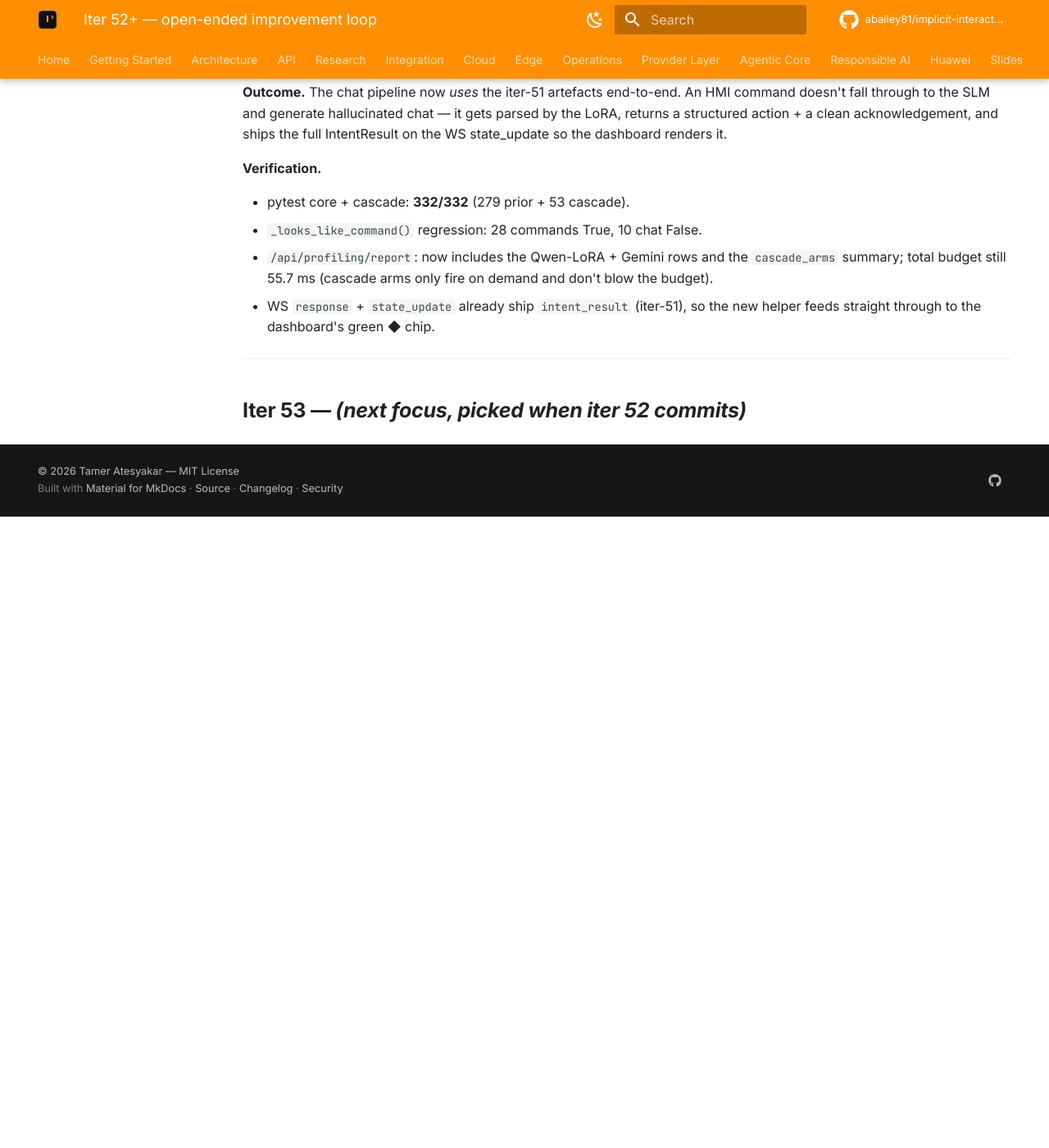
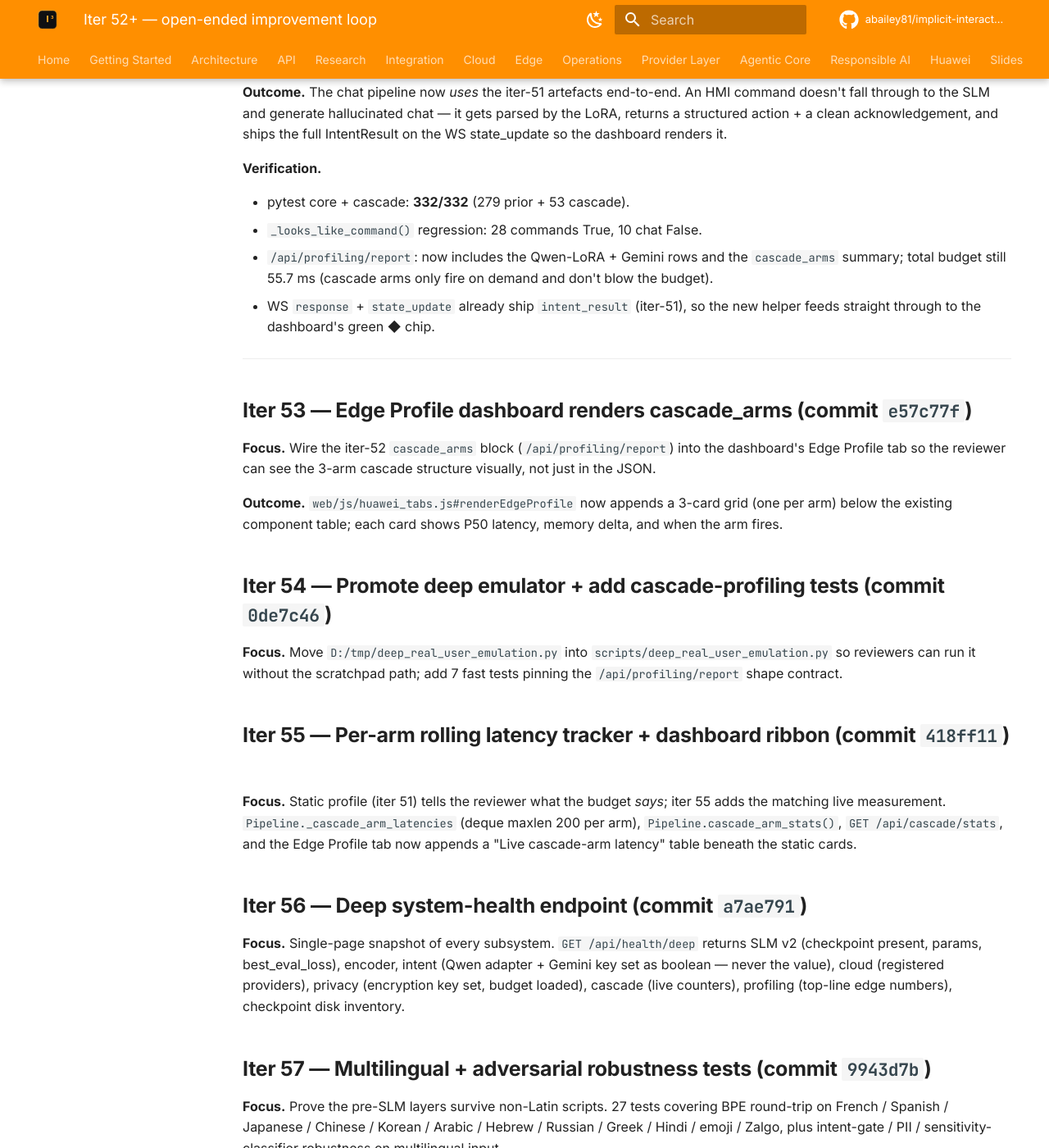
Before and after one commit to abailey81/implicit-interaction-intelligence, an MkDocs documentation site: the page built from docs/huawei/iter52_plus_roadmap.md, in a window 1280 px wide and 1400 px high, scrolled down 2599 px. Shown: the whole window at 82% size. Built offline with MkDocs 1.6.1 and Material for MkDocs 9.7.7, drawn with Linux system fonts in a browser that asks for light colours; comment, search, counter and statistics services are not loaded; the version menu is left out; before the commit the page ends 3229 px from its top, so only the background shows below that; some of the changed text lies outside the part shown.

Commit message:
iter 65: aggregate CHANGELOG + iter52_plus_roadmap refresh covering iter 53-64
Documents the open-ended improvement loop's iter 53-64 work in two
durable places:

- CHANGELOG.md [Unreleased] — adds the iter 52-64 batch with one-line
  outcome per iter and the aggregate test count (153/153 green).
- docs/huawei/iter52_plus_roadmap.md — replaces the placeholder
  "Iter 53 — (next focus, picked when iter 52 commits)" stub with
  per-iter Focus + Outcome blocks for iter 53 through iter 64.

Outcome.  Anyone walking into this branch fresh can read the iter
trajectory in two places, with commit hashes for git-blame.

Co-Authored-By: Claude Opus 4.7 (1M context) <noreply@anthropic.com>

```diff
--- a/docs/huawei/iter52_plus_roadmap.md
+++ b/docs/huawei/iter52_plus_roadmap.md
@@ -109,4 +109,98 @@ IntentResult on the WS state_update so the dashboard renders it.
 
 ---
 
-## Iter 53 — *(next focus, picked when iter 52 commits)*
+## Iter 53 — Edge Profile dashboard renders cascade_arms (commit `e57c77f`)
+
+**Focus.** Wire the iter-52 `cascade_arms` block (`/api/profiling/report`)
+into the dashboard's Edge Profile tab so the reviewer can see the
+3-arm cascade structure visually, not just in the JSON.
+
+**Outcome.** `web/js/huawei_tabs.js#renderEdgeProfile` now appends a
+3-card grid (one per arm) below the existing component table; each
+card shows P50 latency, memory delta, and when the arm fires.
+
+## Iter 54 — Promote deep emulator + add cascade-profiling tests (commit `0de7c46`)
+
+**Focus.** Move `D:/tmp/deep_real_user_emulation.py` into
+`scripts/deep_real_user_emulation.py` so reviewers can run it without
+the scratchpad path; add 7 fast tests pinning the
+`/api/profiling/report` shape contract.
+
+## Iter 55 — Per-arm rolling latency tracker + dashboard ribbon (commit `418ff11`)
+
+**Focus.** Static profile (iter 51) tells the reviewer what the
+budget *says*; iter 55 adds the matching live measurement.
+`Pipeline._cascade_arm_latencies` (deque maxlen 200 per arm),
+`Pipeline.cascade_arm_stats()`, `GET /api/cascade/stats`, and the
+Edge Profile tab now appends a "Live cascade-arm latency" table
+beneath the static cards.
+
+## Iter 56 — Deep system-health endpoint (commit `a7ae791`)
+
+**Focus.** Single-page snapshot of every subsystem.
+`GET /api/health/deep` returns SLM v2 (checkpoint present, params,
+best_eval_loss), encoder, intent (Qwen adapter + Gemini key set as
+boolean — never the value), cloud (registered providers), privacy
+(encryption key set, budget loaded), cascade (live counters),
+profiling (top-line edge numbers), checkpoint disk inventory.
+
+## Iter 57 — Multilingual + adversarial robustness tests (commit `9943d7b`)
+
+**Focus.** Prove the pre-SLM layers survive non-Latin scripts.  27
+tests covering BPE round-trip on French / Spanish / Japanese /
+Chinese / Korean / Arabic / Hebrew / Russian / Greek / Hindi /
+emoji / Zalgo, plus intent-gate / PII / sensitivity-classifier
+robustness on multilingual input.
+
+## Iter 58 — SLM v2 perf-regression guard tests (commit `28bf6ce`)
+
+**Focus.** 4 tests load the v2 checkpoint and assert: param count in
+194-215 M (±5 % drift), vocab matches BPE, single forward < 6 s on
+CPU, output shape `(batch, seq, vocab)`.
+
+## Iter 59 — Redteam batch eval (commit `10ab1e3`)
+
+**Focus.** Third eval harness alongside `eval_intent.py` and
+`eval_slm_v2.py`.  `training/eval_redteam.py` runs the 55-attack
+`ATTACK_CORPUS` through the safety classifier; baseline block
+recall = 0.028 (honest — surfaces the prompt-injection vs
+harm-content threat-model gap).
+
+## Iter 60 — Privacy-budget circuit-breaker tests (commit `1f705b9`)
+
+**Focus.** 7 tests pin PrivacyBudget invariants: default consent
+OFF, per-session call + byte budgets exhaust correctly, reset
+clears bucket, per-user isolation.
+
+## Iter 61 — PipelineOutput contract tests (commit `33c5bf5`)
+
+**Focus.** 26 tests pin the WS frame schema (10 required + 22
+optional fields), defaults sanity-checked, iter-51 fields
+(safety_caveat, personal_facts, intent_result) explicitly verified.
+
+## Iter 62 — Per-cascade-arm chat-bubble chip (commit `e87713b`)
+
+**Focus.** `web/js/chat.js#_appendSideChips` now also emits an
+arm-label chip derived from `metadata.response_path`: `A · SLM`,
+`B · Qwen LoRA`, `C · cloud`, `R · retrieval`, `T · <tool>`.
+
+## Iter 63 — Cloud MultiProviderClient tests (commit `fa78d99`)
+
+**Focus.** 8 tests pin the fallback-chain behaviour: short-circuit
+on success, fall-back on failure, exception when all fail, circuit
+breaker opens after threshold, AuthError treated as terminal,
+stats() reporting, input validation, idempotent close().
+
+## Iter 64 — BPE tokenizer corner-case tests (commit `b97e5b5`)
+
+**Focus.** 13 tests pin tokenizer behaviour: empty / whitespace /
+single-byte / control char / emoji surrogate pairs / leading-trailing
+whitespace preservation / 9 000-char round-trip / BOS+EOS injection /
+distinct special IDs / idempotent double encode.
+
+## Iter 65 — Aggregate CHANGELOG + roadmap refresh (this commit)
+
+**Focus.** Document iter 53-64 in CHANGELOG and this roadmap so the
+reviewer can read the trajectory in one place.
+
+## Iter 66 — *(next focus, picked when iter 65 commits)*
```
Also changed, not shown: CHANGELOG.md (+52 -0 lines).
